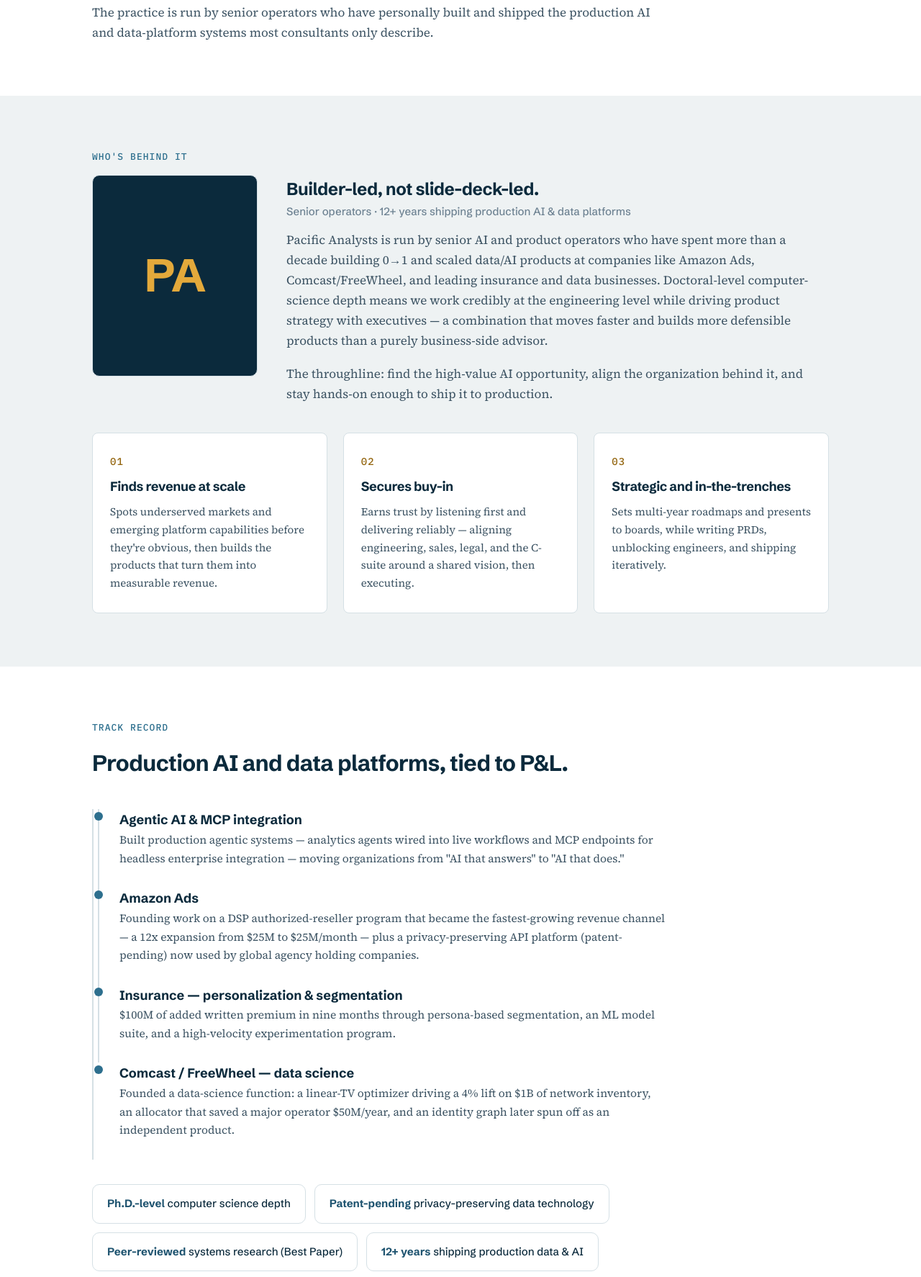
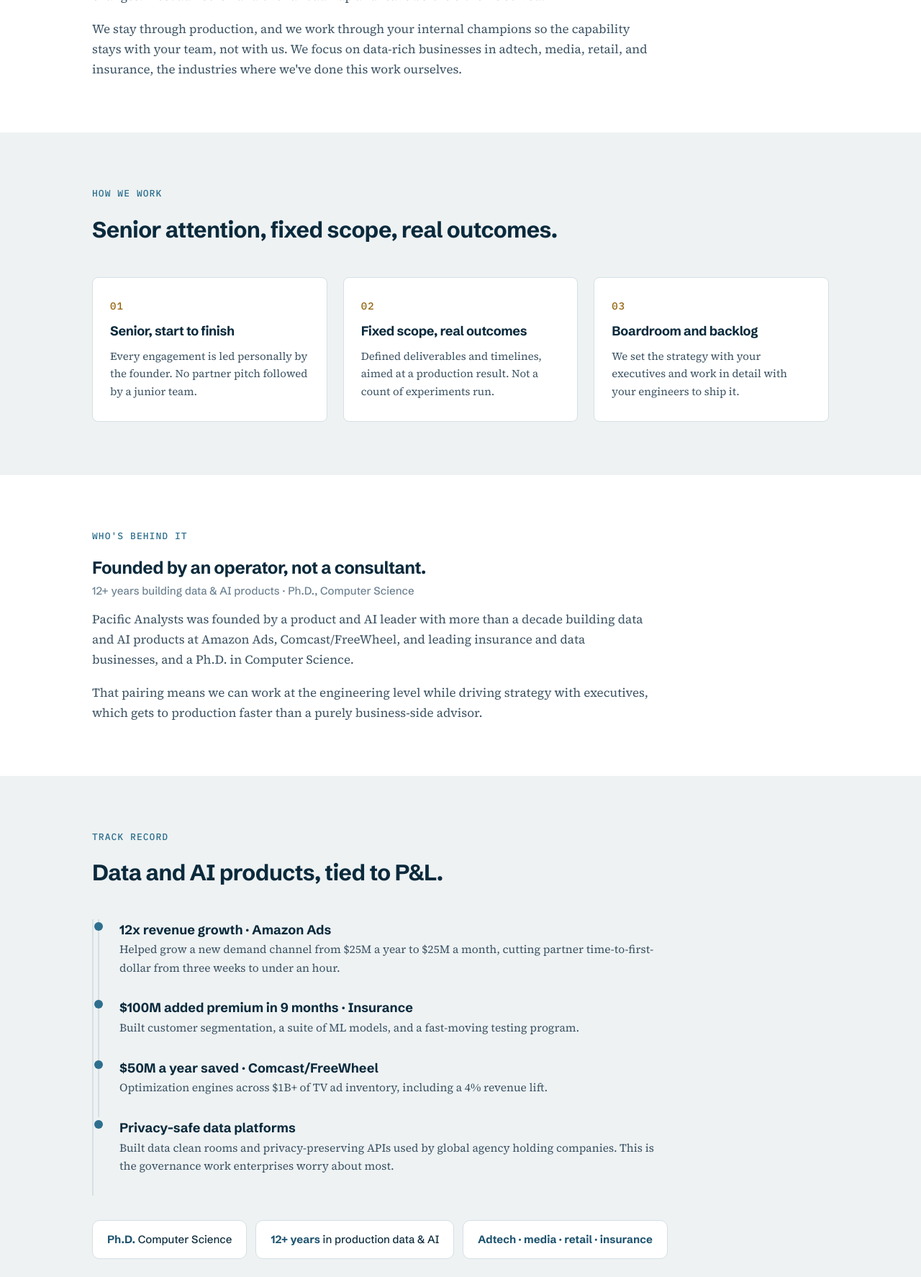
Before and after one commit to rsweha/pacificanalysts-website, a plain HTML site: page about.html in a window 1280 px wide. Shown: the part 866-2640 px from the top of the page at 72% size. Drawn offline with Linux system fonts and the light colour scheme.

Commit message:
Rewrite About page; add LinkedIn company page link
About: new structure (demo-to-production gap, why we exist, how we work,
founder blurb, numbers-first track record), fix the $25M typo, and remove
identifying details. Add the LinkedIn company page to every footer and to
the contact page.

Co-Authored-By: Claude Opus 5.5 <noreply@anthropic.com>

```diff
--- a/about.html
+++ b/about.html
@@ -4,7 +4,7 @@
 <meta charset="utf-8">
 <meta name="viewport" content="width=device-width, initial-scale=1.0">
 <title>About — Pacific Analysts</title>
-<meta name="description" content="Pacific Analysts is an AI-native advisory practice built by operators who have shipped production AI systems tied to revenue — not slide-deck consultants.">
+<meta name="description" content="Pacific Analysts helps established businesses take AI from pilot to production, led by an operator with 12+ years building data and AI products at Amazon and Comcast.">
 <link rel="icon" href="assets/favicon.svg" type="image/svg+xml">
 <link rel="icon" href="assets/favicon-32.png" sizes="32x32" type="image/png">
 <link rel="apple-touch-icon" href="assets/apple-touch-icon.png">
@@ -48,6 +48,7 @@
   .photo{width:230px;height:280px;border-radius:10px;background:#0b2a3c;
        display:flex;align-items:center;justify-content:center;color:#e3a93b;font-size:64px;font-weight:700;
        border:1px solid var(--line)}
+  .founder.solo{grid-template-columns:1fr;max-width:820px}
   .founder h3{font-size:24px;color:var(--sea)}
   .founder .role{color:var(--muted);font-size:15px;margin-bottom:12px}
   /* values */
@@ -118,69 +119,72 @@
 
 <section class="page-head"><div class="wrap">
   <div class="eyebrow">About</div>
-  <h1>An advisory practice for businesses that want AI in production — not in pilot purgatory.</h1>
-  <p>Pacific Analysts exists because the market is crowded with strategy decks and prompt-engineering courses, and short on advisors who have actually shipped the systems. We close that gap.</p>
+  <h1>Most AI programs stall between the demo and production. We work in that gap.</h1>
+  <p>Pacific Analysts helps established businesses redesign how work gets done so AI is the default, not an add-on. We lead with the data layer, build toward agents that act inside real systems, and measure success in revenue, cost, and cycle time.</p>
 </div></section>
 
 <section><div class="wrap">
-  <div class="eyebrow">Who we are</div>
-  <h2>Builder-led advisory, by design.</h2>
-  <p class="body">Pacific Analysts is a focused advisory practice that helps established businesses become AI-native — redesigning core workflows, data, and decision-making so AI is the default way work gets done. We lead with the data layer and the agentic architecture that make AI durable, and we measure success in revenue, cost, and cycle time rather than experiments run.</p>
-  <p class="body">The practice is run by senior operators who have personally built and shipped the production AI and data-platform systems most consultants only describe.</p>
+  <div class="eyebrow">Why we exist</div>
+  <h2>The bottleneck isn't the model. It's everything around it.</h2>
+  <p class="body">The gap between an impressive demo and a system that runs every day is almost always data: access, structure, governance. It's also organizational: someone has to own the workflow it changes. Most advisors hand over a roadmap and leave before either is solved.</p>
+  <p class="body">We stay through production, and we work through your internal champions so the capability stays with your team, not with us. We focus on data-rich businesses in adtech, media, retail, and insurance, the industries where we've done this work ourselves.</p>
 </div></section>
 
 <section class="alt"><div class="wrap">
-  <div class="eyebrow">Who's behind it</div>
-  <div class="founder">
-    <div class="photo">PA</div>
-    <div>
-      <h3>Builder-led, not slide-deck-led.</h3>
-      <div class="role">Senior operators · 12+ years shipping production AI &amp; data platforms</div>
-      <p class="body" style="margin-top:6px">Pacific Analysts is run by senior AI and product operators who have spent more than a decade building 0→1 and scaled data/AI products at companies like Amazon Ads, Comcast/FreeWheel, and leading insurance and data businesses. Doctoral-level computer-science depth means we work credibly at the engineering level while driving product strategy with executives — a combination that moves faster and builds more defensible products than a purely business-side advisor.</p>
-      <p class="body">The throughline: find the high-value AI opportunity, align the organization behind it, and stay hands-on enough to ship it to production.</p>
-    </div>
-  </div>
+  <div class="eyebrow">How we work</div>
+  <h2>Senior attention, fixed scope, real outcomes.</h2>
   <div class="vals">
-    <div class="val"><div class="num">01</div><h3>Finds revenue at scale</h3><p>Spots underserved markets and emerging platform capabilities before they're obvious, then builds the products that turn them into measurable revenue.</p></div>
-    <div class="val"><div class="num">02</div><h3>Secures buy-in</h3><p>Earns trust by listening first and delivering reliably — aligning engineering, sales, legal, and the C-suite around a shared vision, then executing.</p></div>
-    <div class="val"><div class="num">03</div><h3>Strategic and in-the-trenches</h3><p>Sets multi-year roadmaps and presents to boards, while writing PRDs, unblocking engineers, and shipping iteratively.</p></div>
+    <div class="val"><div class="num">01</div><h3>Senior, start to finish</h3><p>Every engagement is led personally by the founder. No partner pitch followed by a junior team.</p></div>
+    <div class="val"><div class="num">02</div><h3>Fixed scope, real outcomes</h3><p>Defined deliverables and timelines, aimed at a production result. Not a count of experiments run.</p></div>
+    <div class="val"><div class="num">03</div><h3>Boardroom and backlog</h3><p>We set the strategy with your executives and work in detail with your engineers to ship it.</p></div>
   </div>
 </div></section>
 
 <section><div class="wrap">
-  <div class="eyebrow">Track record</div>
-  <h2>Production AI and data platforms, tied to P&amp;L.</h2>
-  <div class="roles">
-    <div class="role-item">
-      <h4>Agentic AI &amp; MCP integration</h4>
-      <p>Built production agentic systems — analytics agents wired into live workflows and MCP endpoints for headless enterprise integration — moving organizations from "AI that answers" to "AI that does."</p>
+  <div class="eyebrow">Who's behind it</div>
+  <div class="founder solo">
+    <div>
+      <h3>Founded by an operator, not a consultant.</h3>
+      <div class="role">12+ years building data &amp; AI products · Ph.D., Computer Science</div>
+      <p class="body" style="margin-top:6px">Pacific Analysts was founded by a product and AI leader with more than a decade building data and AI products at Amazon Ads, Comcast/FreeWheel, and leading insurance and data businesses, and a Ph.D. in Computer Science.</p>
+      <p class="body">That pairing means we can work at the engineering level while driving strategy with executives, which gets to production faster than a purely business-side advisor.</p>
     </div>
-    <div class="role-item">
-      <h4>Amazon Ads</h4>
-      <p>Founding work on a DSP authorized-reseller program that became the fastest-growing revenue channel — a 12x expansion from $25M to $25M/month — plus a privacy-preserving API platform (patent-pending) now used by global agency holding companies.</p>
-    </div>
-    <div class="role-item">
-      <h4>Insurance — personalization &amp; segmentation</h4>
-      <p>$100M of added written premium in nine months through persona-based segmentation, an ML model suite, and a high-velocity experimentation program.</p>
-    </div>
-    <div class="role-item">
-      <h4>Comcast / FreeWheel — data science</h4>
-      <p>Founded a data-science function: a linear-TV optimizer driving a 4% lift on $1B of network inventory, an allocator that saved a major operator $50M/year, and an identity graph later spun off as an independent product.</p>
-    </div>
-  </div>
-  <div class="creds">
-    <div class="cred"><b>Ph.D.-level</b> computer science depth</div>
-    <div class="cred"><b>Patent-pending</b> privacy-preserving data technology</div>
-    <div class="cred"><b>Peer-reviewed</b> systems research (Best Paper)</div>
-    <div class="cred"><b>12+ years</b> shipping production data &amp; AI</div>
   </div>
 </div></section>
 
 <section class="alt"><div class="wrap">
+  <div class="eyebrow">Track record</div>
+  <h2>Data and AI products, tied to P&amp;L.</h2>
+  <div class="roles">
+    <div class="role-item">
+      <h4>12x revenue growth · Amazon Ads</h4>
+      <p>Helped grow a new demand channel from $25M a year to $25M a month, cutting partner time-to-first-dollar from three weeks to under an hour.</p>
+    </div>
+    <div class="role-item">
+      <h4>$100M added premium in 9 months · Insurance</h4>
+      <p>Built customer segmentation, a suite of ML models, and a fast-moving testing program.</p>
+    </div>
+    <div class="role-item">
+      <h4>$50M a year saved · Comcast/FreeWheel</h4>
+      <p>Optimization engines across $1B+ of TV ad inventory, including a 4% revenue lift.</p>
+    </div>
+    <div class="role-item">
+      <h4>Privacy-safe data platforms</h4>
+      <p>Built data clean rooms and privacy-preserving APIs used by global agency holding companies. This is the governance work enterprises worry about most.</p>
+    </div>
+  </div>
+  <div class="creds">
+    <div class="cred"><b>Ph.D.</b> Computer Science</div>
+    <div class="cred"><b>12+ years</b> in production data &amp; AI</div>
+    <div class="cred"><b>Adtech · media · retail · insurance</b></div>
+  </div>
+</div></section>
+
+<section><div class="wrap">
   <div class="band">
     <div>
-      <h2>Let's talk about your highest-value AI opportunity.</h2>
-      <p>Tell us where you are, and we'll point you to the right first step.</p>
+      <h2>Have an AI project that stalled before production? Let's talk.</h2>
+      <p>Tell us where you are. We'll tell you plainly what the right first step is, even if it's not working with us.</p>
     </div>
     <a href="contact.html" class="btn primary">Get in touch</a>
   </div>
@@ -190,7 +194,7 @@
   <div><div class="logo"><svg viewBox="0 0 64 64" aria-hidden="true"><path d="M6 40 C11.5 40 13.5 28.5 20 28.5 C26 28.5 27.5 40 33 40 L41.5 29.5 L47.5 34 L52.4 25.2" fill="none" stroke="currentColor" stroke-width="5.5" stroke-linecap="round" stroke-linejoin="round"/><circle cx="57" cy="16" r="5" fill="var(--logo-dot)"/><path d="M7 50 H57" stroke="var(--logo-base)" stroke-width="3" stroke-linecap="round"/></svg>Pacific Analysts</div><div>AI-native advisory for established businesses.</div></div>
   <div>
     <div><a href="index.html">Home</a> &nbsp;·&nbsp; <a href="services.html">Services</a> &nbsp;·&nbsp; <a href="contact.html">Contact</a></div>
-    <div style="margin-top:8px"><a href="mailto:partners@pacificanalysts.com">partners@pacificanalysts.com</a></div>
+    <div style="margin-top:8px"><a href="mailto:partners@pacificanalysts.com">partners@pacificanalysts.com</a> &nbsp;·&nbsp; <a href="https://www.linkedin.com/company/pacificanalysts" target="_blank" rel="noopener">LinkedIn</a></div>
   </div>
 </div></footer>
 
```
Also changed, not shown: confirm.html (+1 -1 lines), contact.html (+5 -1 lines), index.html (+1 -1 lines), services.html (+1 -1 lines).
